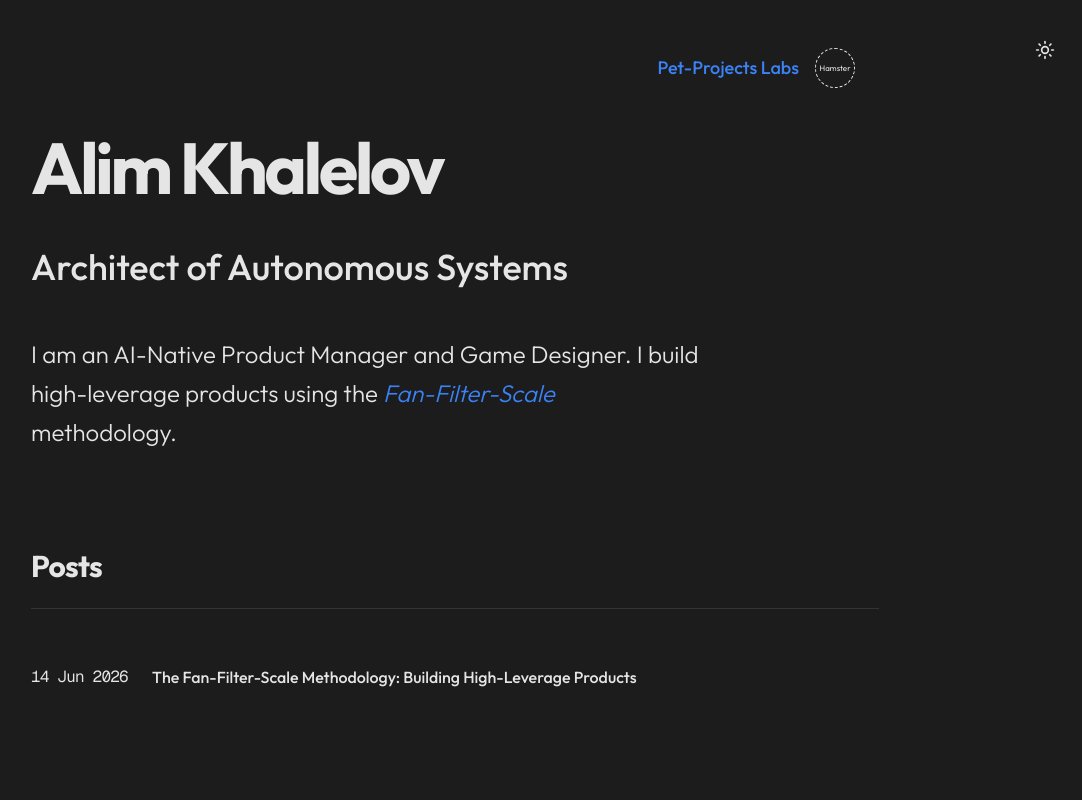
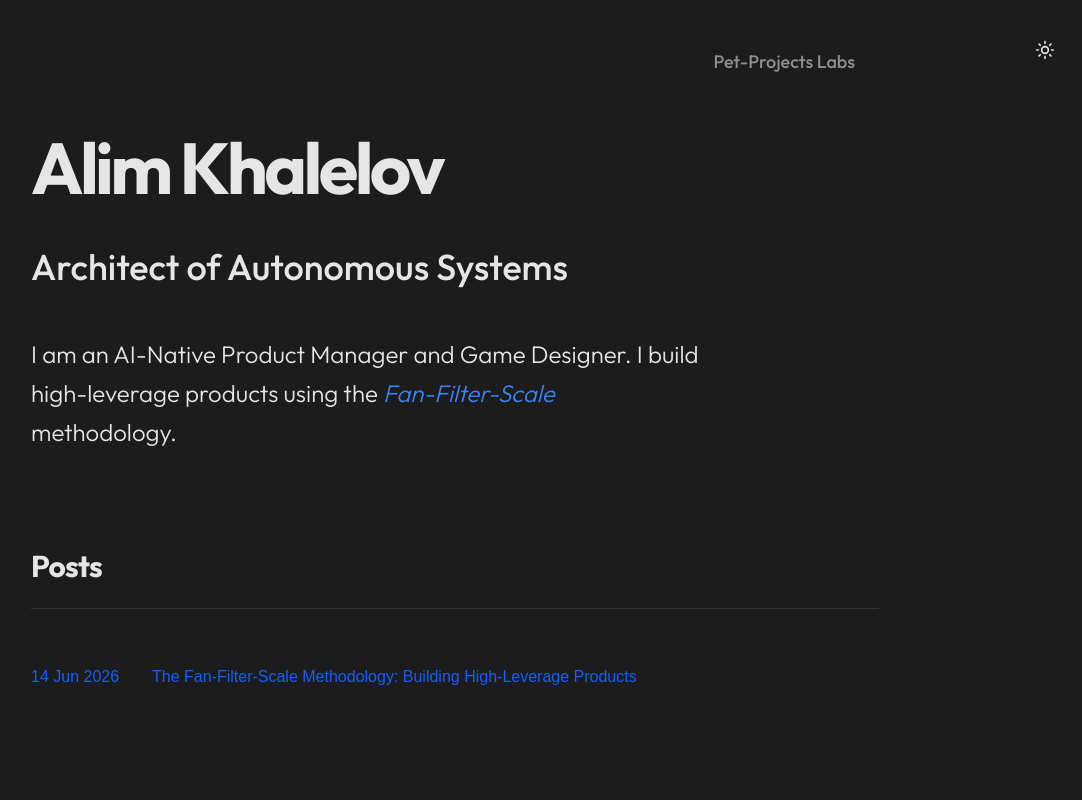
Before and after one commit to alimkhalelov/personal-website-telos, a Next.js app: page / in a window 1280 px wide. Shown: the top 800 px of the page, without its empty margins (185-1267 px from the left). Built offline with nearby package versions, Linux system fonts and the light colour scheme.

Commit message:
UI: Remove Hamster placeholders, apply Google Sans font and hyperlink styling to dates/titles, enforce Pet-Projects Labs link styling

```diff
--- a/src/app/page.tsx
+++ b/src/app/page.tsx
@@ -21,20 +21,9 @@ export default function Home() {
       {/* Top Header / Hamster Area */}
       <header className="absolute top-8 right-6 sm:top-12 sm:right-12 z-50">
         <div className="relative group flex items-center gap-4">
-          <Link href="/petprojects" className="text-lg font-medium text-white/50 hover:text-white transition-colors">
+          <Link href="/petprojects" className="text-lg font-medium !text-white/50 hover:!text-white transition-colors !no-underline">
             Pet-Projects Labs
           </Link>
-
-          {/* Hamster Pet Placeholder */}
-          <div className="w-10 h-10 border border-dashed border-muted-foreground/50 rounded-full flex items-center justify-center text-[8px] text-muted-foreground text-center cursor-pointer transition-all duration-300 group-hover:-translate-x-2">
-            {/*
-              CSS animations to be added when sprites arrive:
-              - Default: occasionally wave hand
-              - Hover: point to the left side
-              - Active/Random: roll around like a kolobok
-            */}
-            Hamster
-          </div>
         </div>
       </header>
 
@@ -64,18 +53,24 @@ export default function Home() {
               <Link
                 href={`/blog/${article.slug}`}
                 key={article.slug}
-                className="group flex items-center justify-between p-4 -mx-4 rounded-xl hover:bg-muted/50 transition-colors gap-4 !text-foreground !no-underline"
+                className="group flex items-center justify-between p-4 -mx-4 rounded-xl hover:bg-muted/50 transition-colors gap-4 !no-underline"
               >
                 <div className="flex items-center gap-4">
-                  <time className="text-base font-mono text-muted-foreground w-[105px] shrink-0 tracking-[-0.05em]">
+                  <time
+                    className="text-base w-[105px] shrink-0 text-blue-600 group-hover:underline"
+                    style={{ fontFamily: "'Google Sans', sans-serif" }}
+                  >
                     {formatDate(article.date)}
                   </time>
-                  <h3 className="text-base font-medium text-foreground group-hover:text-accent transition-colors">
+                  <h3
+                    className="text-base font-medium text-blue-600 group-hover:underline transition-colors"
+                    style={{ fontFamily: "'Google Sans', sans-serif" }}
+                  >
                     {article.title}
                   </h3>
                 </div>
                 <div className="flex items-center shrink-0">
-                  <ArrowUpRight className="w-4 h-4 opacity-0 -translate-x-2 group-hover:opacity-100 group-hover:translate-x-0 transition-all text-accent" />
+                  <ArrowUpRight className="w-4 h-4 opacity-0 -translate-x-2 group-hover:opacity-100 group-hover:translate-x-0 transition-all text-blue-600" />
                 </div>
               </Link>
             ))
--- a/src/app/petprojects/page.tsx
+++ b/src/app/petprojects/page.tsx
@@ -13,10 +13,6 @@ export default function PetProjectsPage() {
       <section className="flex flex-col gap-10 animate-in fade-in slide-in-from-bottom-4 duration-1000">
         <div className="flex items-center justify-between border-b border-border pb-6 relative">
           <h1 className="text-4xl font-bold tracking-tight">Pet-Projects Labs</h1>
-          {/* Hamster Pet Container */}
-          <div id="hamster-pet" className="absolute right-0 bottom-2 w-16 h-16 pointer-events-none opacity-50 border border-dashed border-muted-foreground rounded-lg flex items-center justify-center text-[10px] text-muted-foreground text-center leading-tight">
-            Hamster<br/>Sprite
-          </div>
         </div>
 
         <p className="text-xl text-muted-foreground max-w-2xl leading-relaxed font-light">
```
